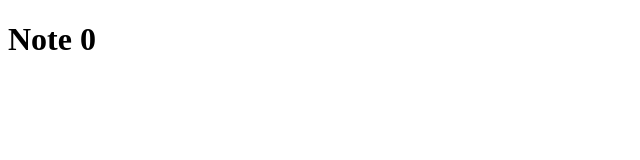
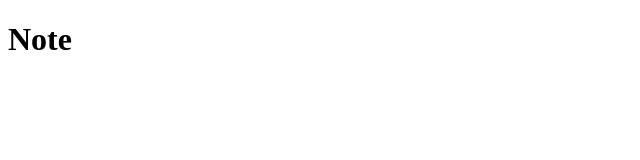
Before and after one commit to noelcv/nextjs-journal, a Next.js app: page /notes/0 in a window 1280 px wide. Shown: the top 160 px of the page, without its empty margins (0-640 px from the left). Built offline with nearby package versions, Linux system fonts and the light colour scheme.

Commit message:
routing: catch-all routing

```diff
--- a/pages/notes/[id].jsx
+++ b/pages/notes/[...params].jsx
@@ -1,16 +1,18 @@
 import React from 'react';
 import { useRouter } from 'next/router'
 
-const Page = () => {
+const Note = () => {
   const router = useRouter();
   //this id will be matching the [id] from the file name
-  const { id } = router.query;
+  //params will be an array /notes/1/2/3
+  const { params } = router.query;
+
 
   return (
     <h1>
-      Note {id}
+      Note
     </h1>
   )
 }
 
-export default Page;
+export default Note;
```
